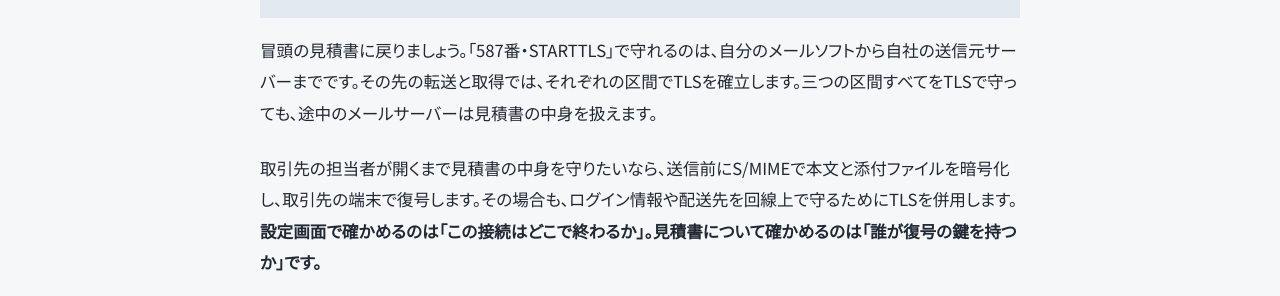
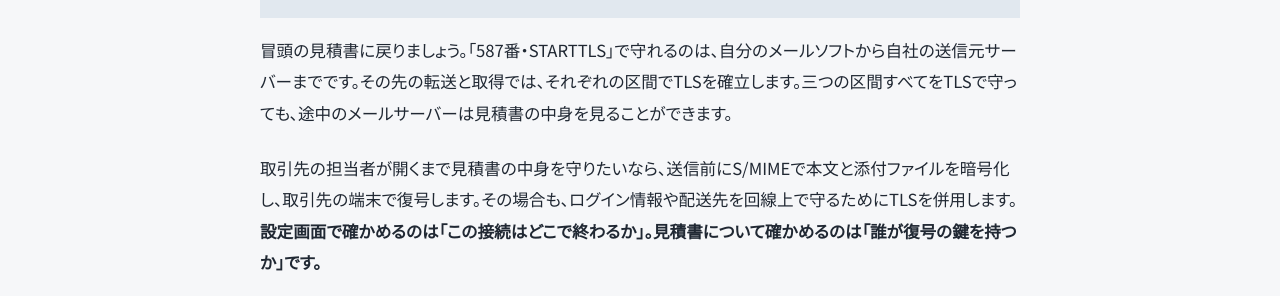
Before and after one commit to yasuhiro-toyoda/yasuhiro-toyoda.github.io, a Jekyll site: the page built from _posts/2026/11/2026-11-24-mail-encryption-starttls-smime.md, in a window 1280 px wide and 900 px high, scrolled down 6154 px. Shown: the part 222-518 px from the top of the window. Built offline with Jekyll 4.4.1, drawn with Linux system fonts in a browser that asks for light colours.

Commit message:
記事のまとめで、メールサーバーが見積書を読めることを明確にする

```diff
--- a/_posts/2026/11/2026-11-24-mail-encryption-starttls-smime.md
+++ b/_posts/2026/11/2026-11-24-mail-encryption-starttls-smime.md
@@ -75,7 +75,7 @@ SMTPのやり取りでは、送る側が `MAIL FROM` で配送上の差出人を
 
 ## まとめ
 
-冒頭の見積書に戻りましょう。「587番・STARTTLS」で守れるのは、自分のメールソフトから自社の送信元サーバーまでです。その先の転送と取得では、それぞれの区間でTLSを確立します。三つの区間すべてをTLSで守っても、途中のメールサーバーは見積書の中身を扱えます。
+冒頭の見積書に戻りましょう。「587番・STARTTLS」で守れるのは、自分のメールソフトから自社の送信元サーバーまでです。その先の転送と取得では、それぞれの区間でTLSを確立します。三つの区間すべてをTLSで守っても、途中のメールサーバーは見積書の中身を見ることができます。
 
 取引先の担当者が開くまで見積書の中身を守りたいなら、送信前にS/MIMEで本文と添付ファイルを暗号化し、取引先の端末で復号します。その場合も、ログイン情報や配送先を回線上で守るためにTLSを併用します。**設定画面で確かめるのは「この接続はどこで終わるか」。見積書について確かめるのは「誰が復号の鍵を持つか」です。**
 
```
